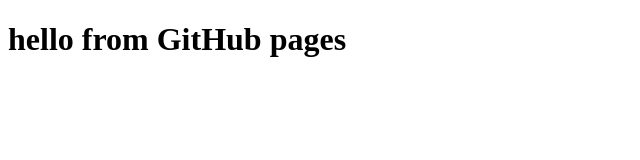
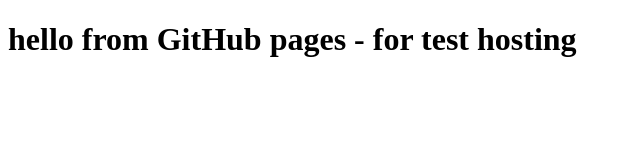
Before and after one commit to djranzou/ecco-shop, a plain HTML site: page index.html in a window 1280 px wide. Shown: the whole page, without its empty margins (0-640 px from the left). Drawn offline with Linux system fonts and the light colour scheme.

Commit message:
commit again

```diff
--- a/index.html
+++ b/index.html
@@ -7,6 +7,6 @@
     <title>Ecco E-Shop</title>
 </head>
 <body>
-    <h1>hello from GitHub pages</h1>
+    <h1>hello from GitHub pages - for test hosting</h1>
 </body>
 </html>
```
